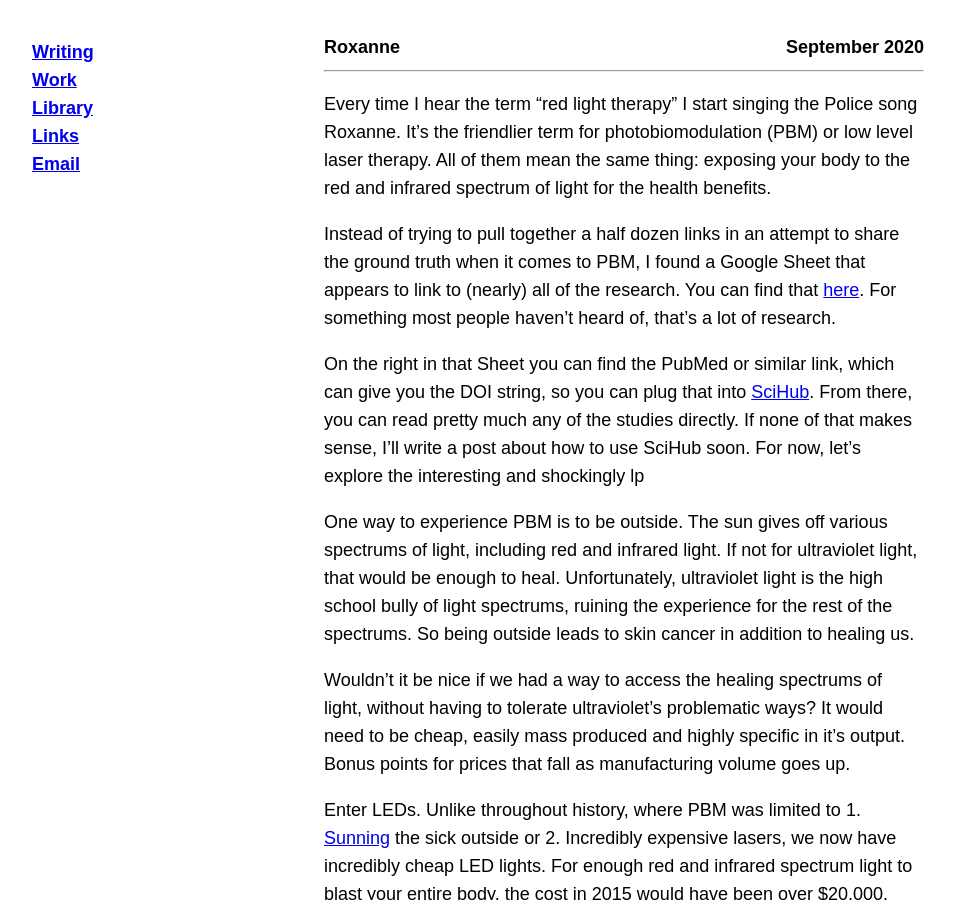
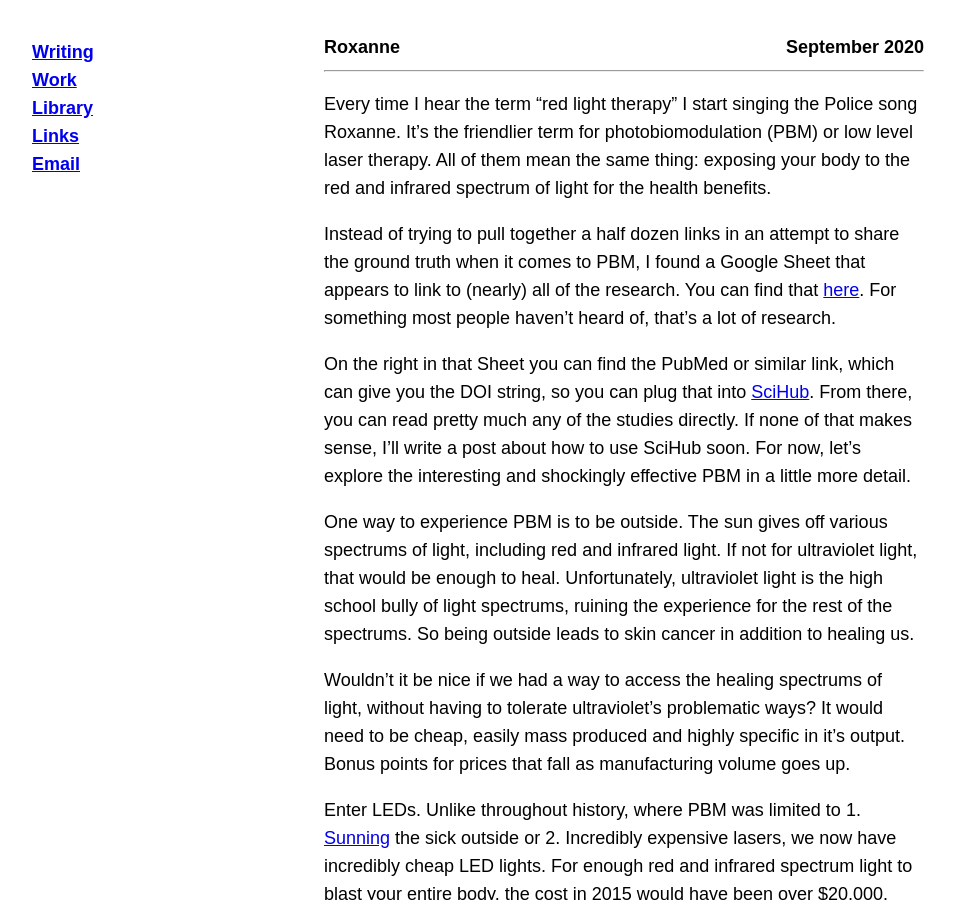
Before and after one commit to rogerkirkness/writing, a Jekyll site: the page built from _posts/2020-09-07-roxanne.md, in a window 1280 px wide and 900 px high. Shown: the whole window, without its empty margins (16-971 px from the left). Built offline with Jekyll 4.4.1, drawn with Linux system fonts in a browser that asks for light colours.

Commit message:
Update 2020-09-07-roxanne.md

```diff
--- a/_posts/2020-09-07-roxanne.md
+++ b/_posts/2020-09-07-roxanne.md
@@ -7,7 +7,7 @@ Every time I hear the term “red light therapy” I start singing the Police so
 
 Instead of trying to pull together a half dozen links in an attempt to share the ground truth when it comes to PBM, I found a Google Sheet that appears to link to (nearly) all of the research. You can find that [here](https://docs.google.com/spreadsheets/d/1ZKl5Me4XwPj4YgJCBes3VSCJjiVO4XI0tIR0rbMBj08/edit#gid=0). For something most people haven’t heard of, that’s a lot of research.
 
-On the right in that Sheet you can find the PubMed or similar link, which can give you the DOI string, so you can plug that into [SciHub](https://sci-hub.tw/). From there, you can read pretty much any of the studies directly. If none of that makes sense, I’ll write a post about how to use SciHub soon. For now, let’s explore the interesting and shockingly lp
+On the right in that Sheet you can find the PubMed or similar link, which can give you the DOI string, so you can plug that into [SciHub](https://sci-hub.tw/). From there, you can read pretty much any of the studies directly. If none of that makes sense, I’ll write a post about how to use SciHub soon. For now, let’s explore the interesting and shockingly effective PBM in a little more detail.
 
 One way to experience PBM is to be outside. The sun gives off various spectrums of light, including red and infrared light. If not for ultraviolet light, that would be enough to heal. Unfortunately, ultraviolet light is the high school bully of light spectrums, ruining the experience for the rest of the spectrums. So being outside leads to skin cancer in addition to healing us.
 
```
